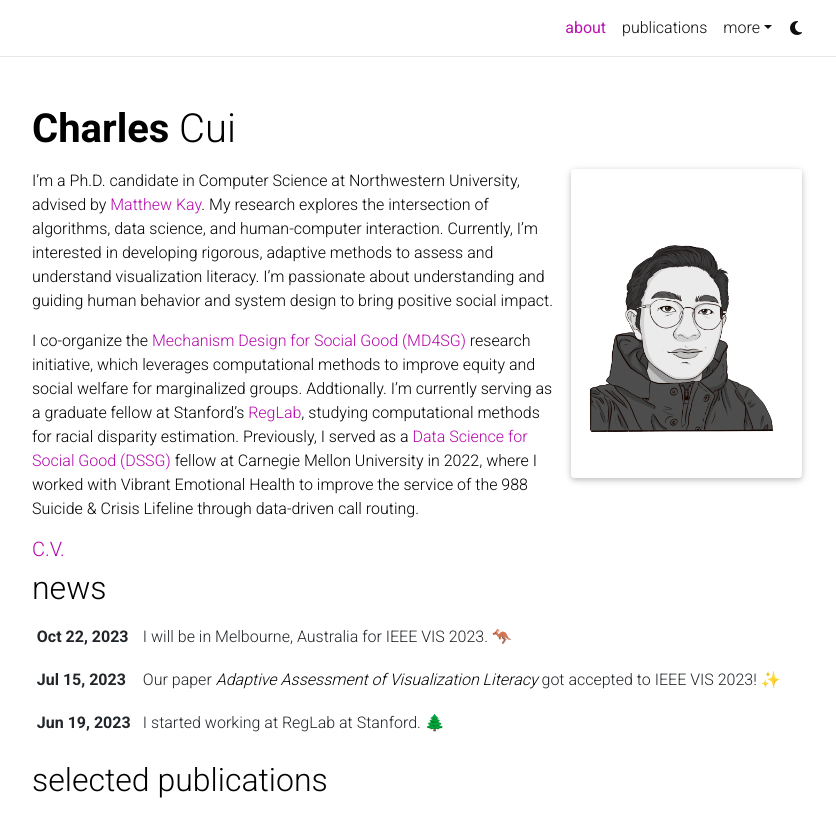
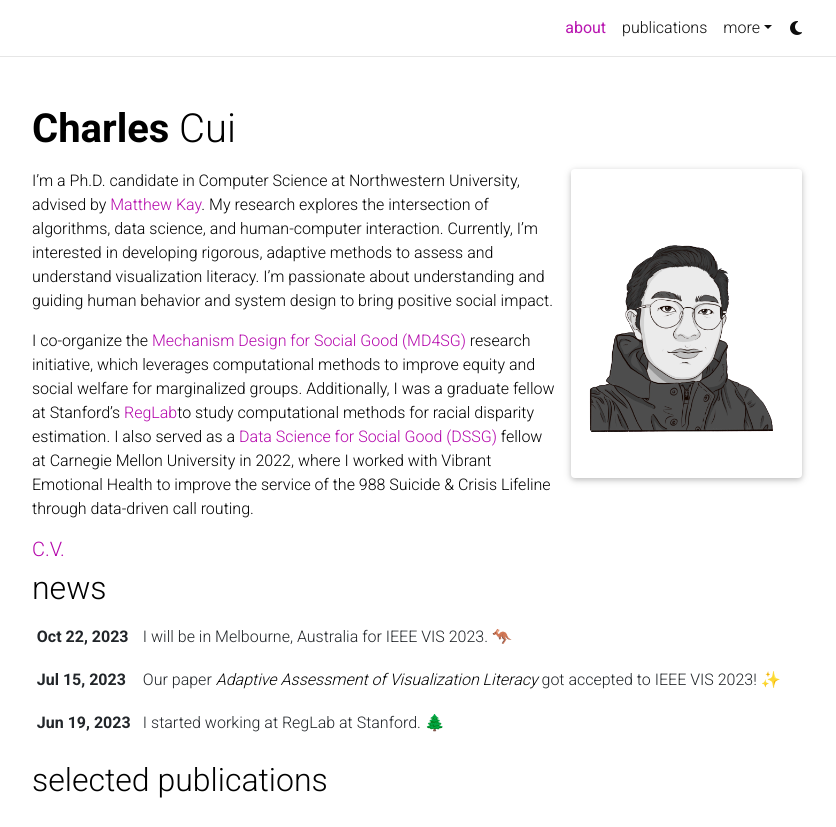
Before and after one commit to digital-flaneur/digital-flaneur.github.io, a Jekyll site: the page built from _pages/about.md, in a window 1280 px wide and 1117 px high, cut to the strip 0-827 px from the top of the window. Shown: the whole strip, without its empty margins (223-1059 px from the left). Built offline with Jekyll 4.4.1, drawn with Linux system fonts in a browser that asks for light colours; full-size pictures stand in for the smaller copies a plugin makes; emoji names are drawn with the system emoji font; comment, search, counter and statistics services are not loaded; a style sheet for code colours, icons or effects is not loaded.

Commit message:
updating bio

```diff
--- a/_pages/about.md
+++ b/_pages/about.md
@@ -21,7 +21,7 @@
 
 I'm a Ph.D. candidate in Computer Science at Northwestern University, advised by [Matthew Kay](https://www.mjskay.com/). My research explores the intersection of algorithms, data science, and human-computer interaction. Currently, I'm interested in developing rigorous, adaptive methods to assess and understand visualization literacy. I'm passionate about understanding and guiding human behavior and system design to bring positive social impact.
 
-I co-organize the [Mechanism Design for Social Good (MD4SG)](https://www.md4sg.com/) research initiative, which leverages computational methods to improve equity and social welfare for marginalized groups. Addtionally. I'm currently serving as a graduate fellow at Stanford's [RegLab](https://reglab.stanford.edu), studying computational methods for racial disparity estimation. Previously, I served as a [Data Science for Social Good (DSSG)](https://www.dssgfellowship.org/) fellow at Carnegie Mellon University in 2022, where I worked with Vibrant Emotional Health to improve the service of the 988 Suicide & Crisis Lifeline through data-driven call routing.
+I co-organize the [Mechanism Design for Social Good (MD4SG)](https://www.md4sg.com/) research initiative, which leverages computational methods to improve equity and social welfare for marginalized groups. Additionally, I was a graduate fellow at Stanford's [RegLab](https://reglab.stanford.edu)to study computational methods for racial disparity estimation. I also served as a [Data Science for Social Good (DSSG)](https://www.dssgfellowship.org/) fellow at Carnegie Mellon University in 2022, where I worked with Vibrant Emotional Health to improve the service of the 988 Suicide & Crisis Lifeline through data-driven call routing.
 
 ##### [C.V.](https://yccui.github.io/assets/pdf/cui_cv.pdf)
 
```
